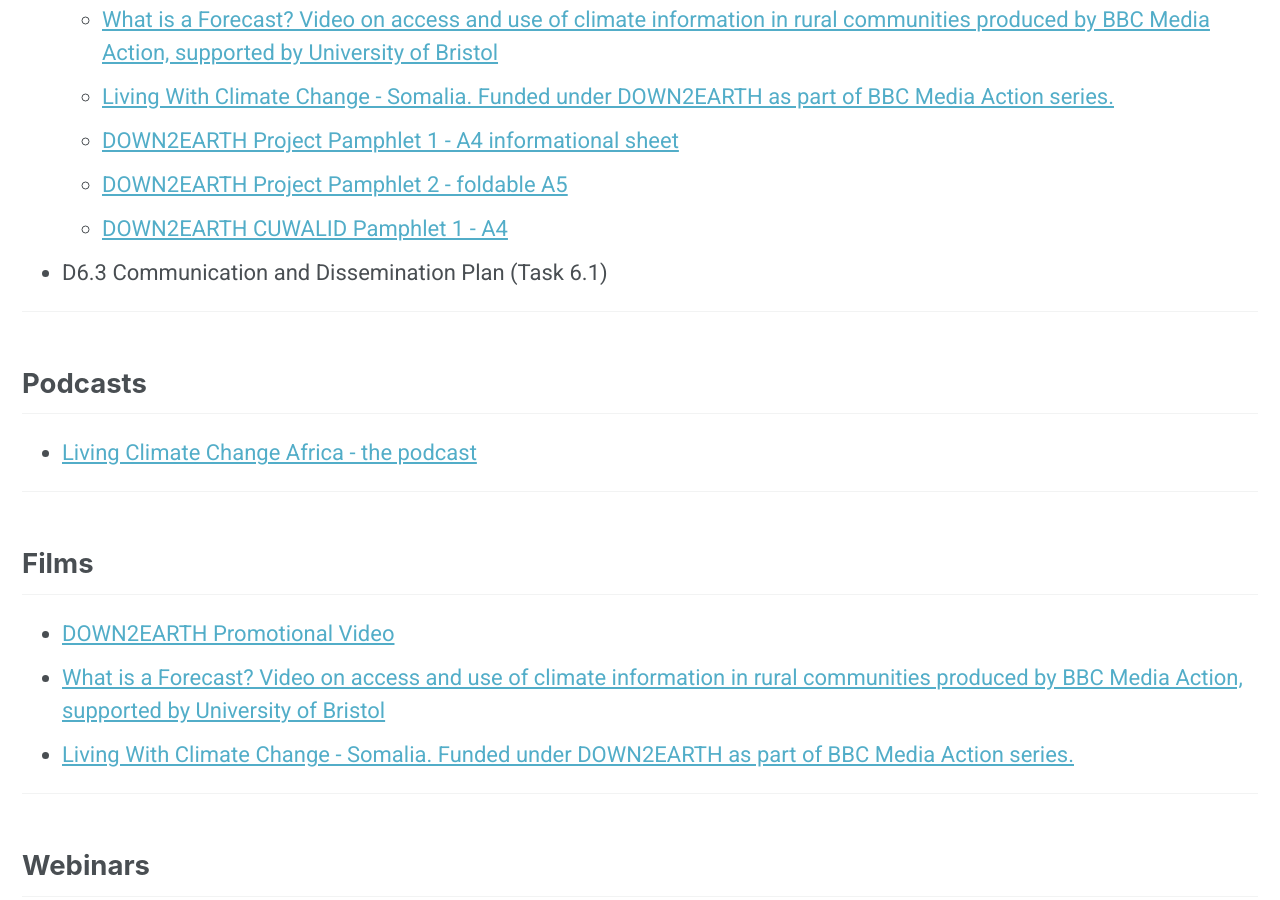
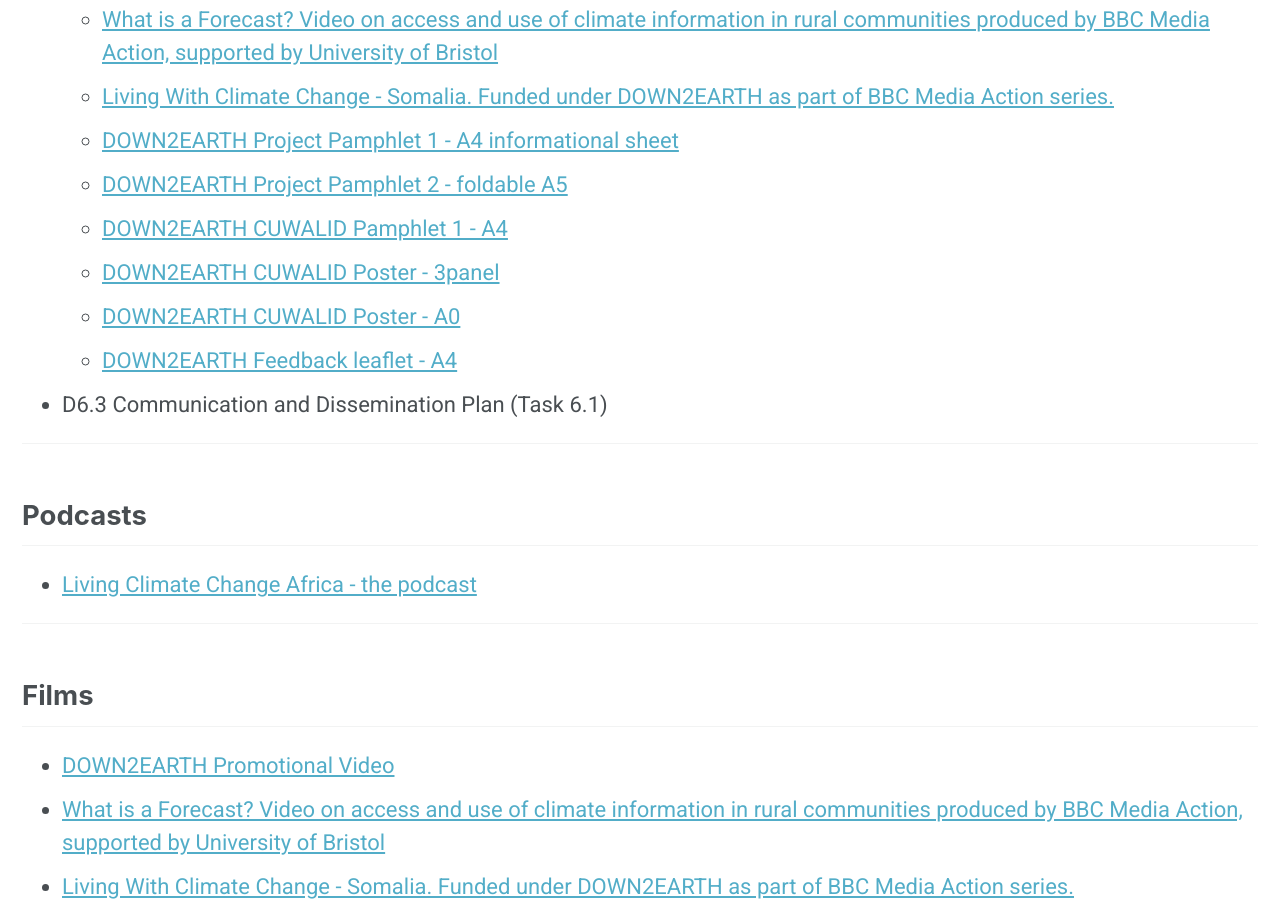
Before and after one commit to ucsb-eri/down2earth, a Jekyll site: the page built from _pages/outputs.md, in a window 1280 px wide and 900 px high, scrolled down 3465 px. Built offline with Jekyll 4.4.1, drawn with Linux system fonts in a browser that asks for light colours; nearby versions of some CDN libraries; comment, search, counter and statistics services are not loaded.

Commit message:
updated files

```diff
--- a/_pages/outputs.md
+++ b/_pages/outputs.md
@@ -77,9 +77,12 @@
 	* [DOWN2EARTH Promotional Video](https://www.youtube.com/watch?v=9g_06jBU-ag)<br />
 	* [What is a Forecast? Video on access and use of climate information in rural communities produced by BBC Media Action, supported by University of Bristol](https://youtu.be/BEPH8W6msV4)<br />
 	* [Living With Climate Change - Somalia. Funded under DOWN2EARTH as part of BBC Media Action series.](https://www.youtube.com/watch?v=4pjotcp5gAA)<br />
-	* [DOWN2EARTH Project Pamphlet 1 - A4 informational sheet](https://www.canva.com/design/DAFHmtlR3_0/-cqnNWStHRYJLa7ESSqFnA/view?utm_content=DAFHmtlR3_0&utm_campaign=designshare&utm_medium=link2&utm_source=sharebutton#2)<br />
-	* [DOWN2EARTH Project Pamphlet 2 - foldable A5](https://www.canva.com/design/DAFLc-UFIA8/rzL9HX1i8fK7q6iNzQCKuw/view?utm_content=DAFLc-UFIA8&utm_campaign=designshare&utm_medium=link&utm_source=publishsharelink)<br />
-	* [DOWN2EARTH CUWALID Pamphlet 1 - A4](https://www.canva.com/design/DAF0UYMQh-o/EbFVQFyWJ3BVfSwA5642tQ/view?utm_content=DAF0UYMQh-o&utm_campaign=designshare&utm_medium=link&utm_source=editor)<br />
+	* [DOWN2EARTH Project Pamphlet 1 - A4 informational sheet](../assets/files/A4_Project_Info.pdf)<br />
+	* [DOWN2EARTH Project Pamphlet 2 - foldable A5](../assets/files/Folded_D2E_Leaflet.pdf)<br />
+	* [DOWN2EARTH CUWALID Pamphlet 1 - A4](../assets/files/CUWALID_Model.pdf)<br />
+	* [DOWN2EARTH CUWALID Poster - 3panel](../assets/files/CUWALID_3panel.pdf)<br />
+	* [DOWN2EARTH CUWALID Poster - A0](../assets/files/CUWALID_A0.pdf)<br />
+	* [DOWN2EARTH Feedback leaflet - A4](../assets/files/Feedback_General_Leaflet.pdf)<br />
 * D6.3 Communication and Dissemination Plan (Task 6.1)<br />
 
 ---
```
Also changed, not shown: 7 other files.
